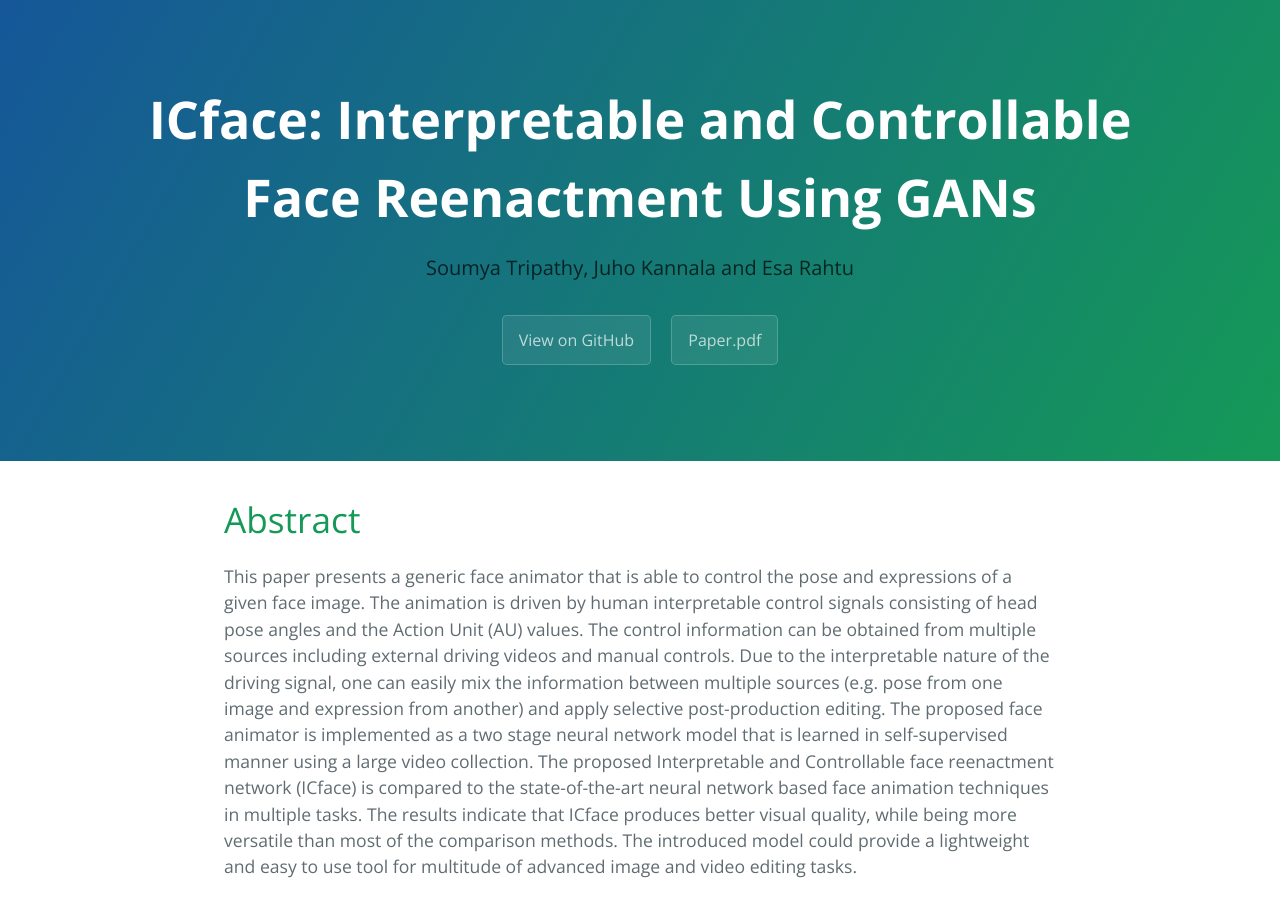
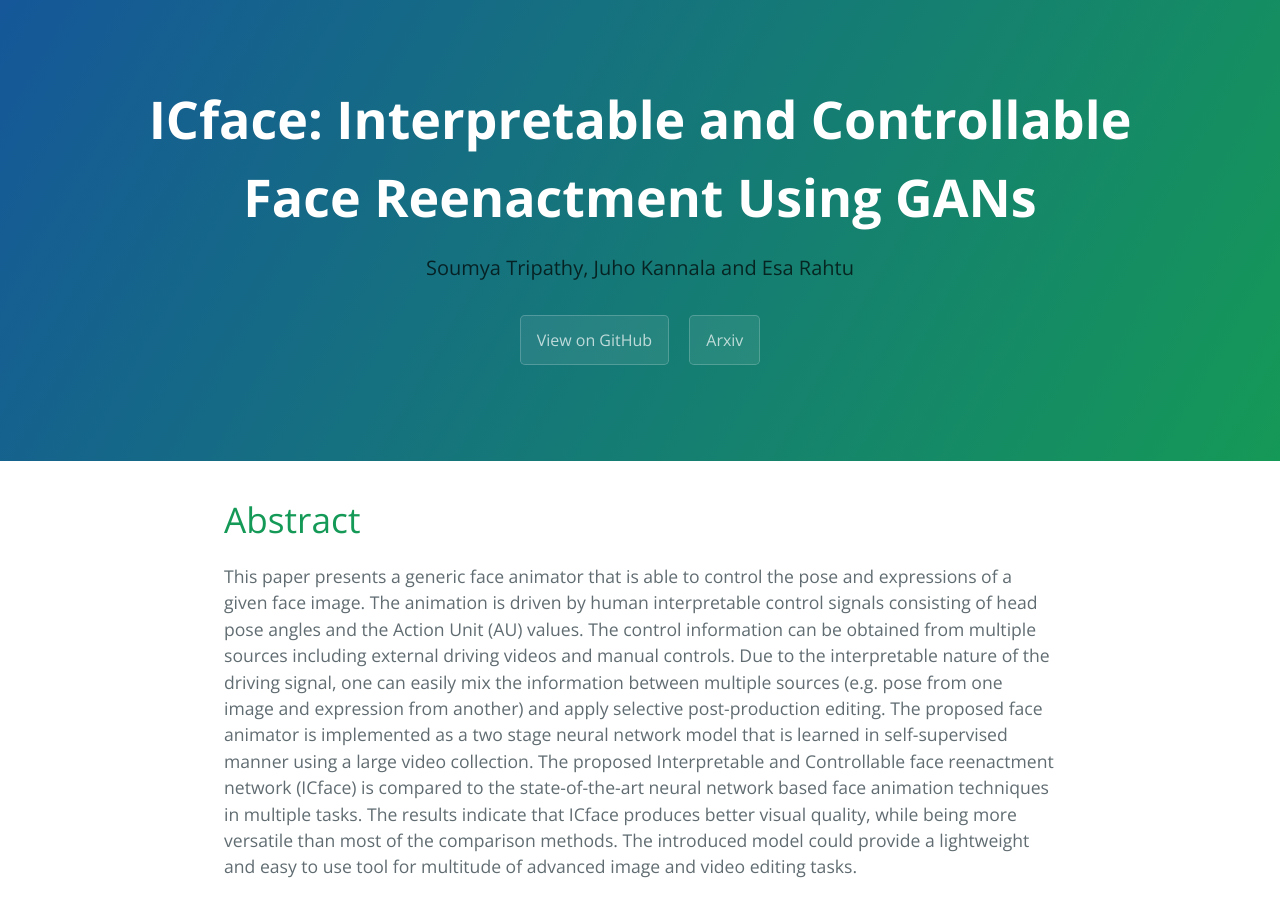
Before and after one commit to TUTvision/icface, a Jekyll site: the page built from index.md, in a window 1280 px wide and 900 px high. Built offline with Jekyll 4.4.1, drawn with Linux system fonts in a browser that asks for light colours; our own code applies the rules of GitHub Pages for plain Markdown files.

Commit message:
added fixed_fewbugs

```diff
--- a/_layouts/default.html
+++ b/_layouts/default.html
@@ -18,7 +18,7 @@
       {% endif %}
       {% if site.show_downloads %}
      <!--   <a href="https://github.com/TUTvision/Learning-image-to-image-translation-using-paired-and-unpaired-training-samples/blob/master/poster_landscape.pdf" class="btn">Poster</a> -->
-        <a href="https://arxiv.org/pdf/1805.03189.pdf" class="btn">Paper.pdf</a>
+        <a href="" class="btn">Arxiv</a>
       {% endif %}
     </section>
 
```
